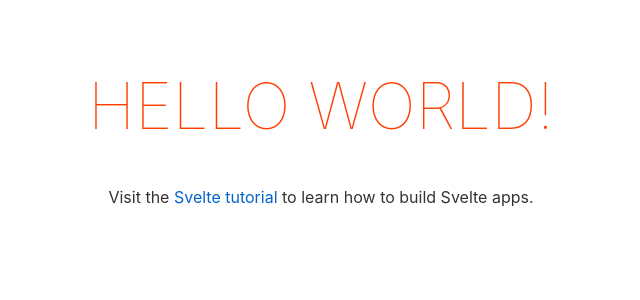
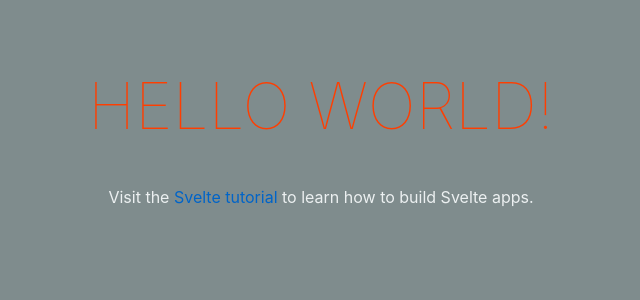
Before and after one commit to alexamy/emoji-finder, a Svelte app: page / in a window 1280 px wide. Shown: the top 300 px of the page, without its empty margins (319-959 px from the left). Built offline with nearby package versions, Linux system fonts and the light colour scheme.

Commit message:
global stylize

```diff
--- a/public/global.css
+++ b/public/global.css
@@ -1,11 +1,12 @@
 html, body {
 	position: relative;
 	width: 100%;
-	height: 100%;
+  height: 100%;
 }
 
 body {
-	color: #333;
+  background: #7f8c8d;
+  color: #ecf0f1;
 	margin: 0;
 	padding: 8px;
 	box-sizing: border-box;
```
